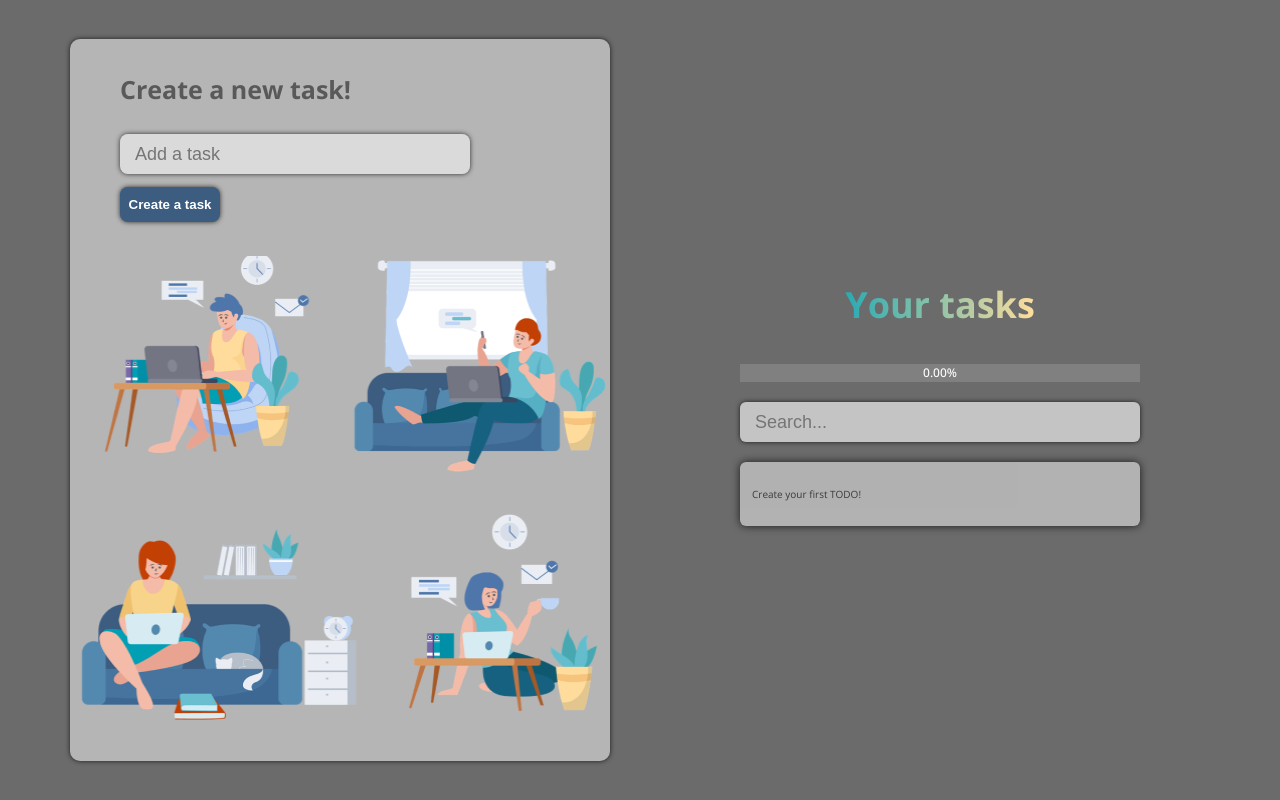
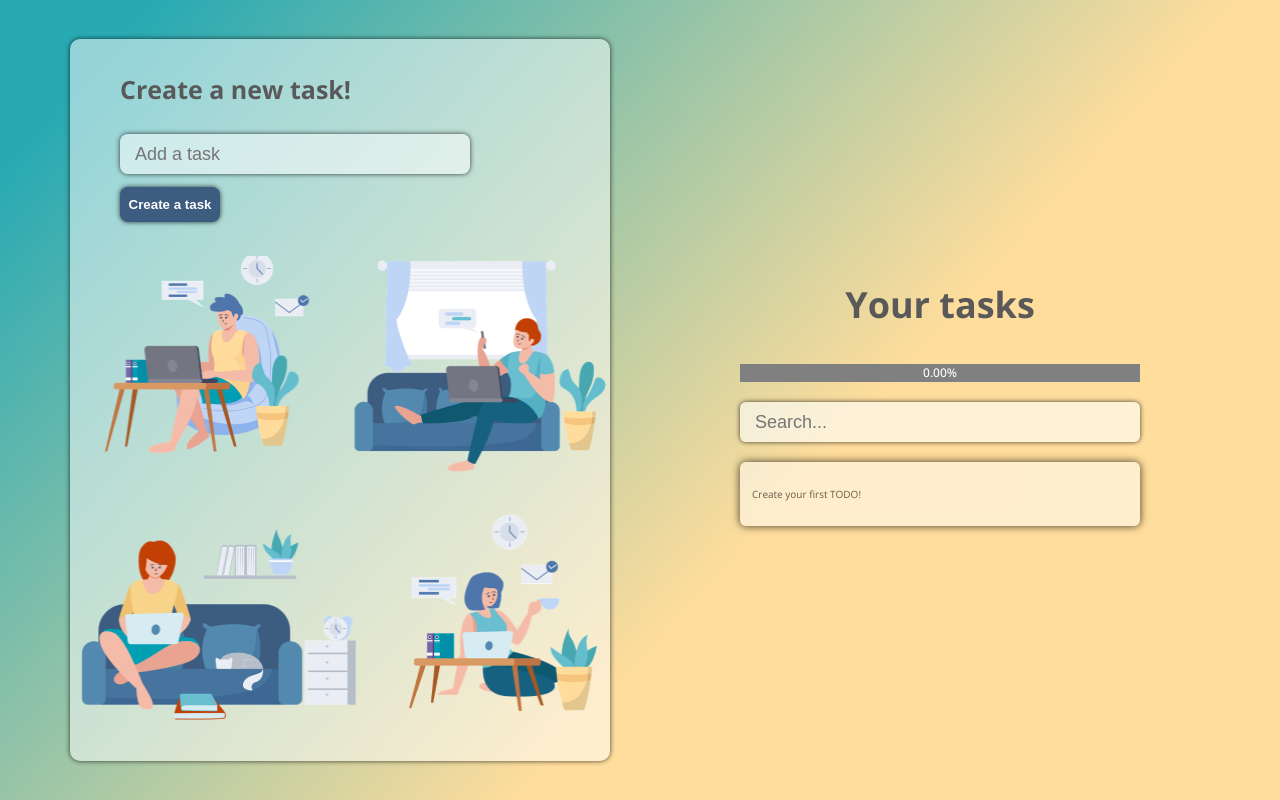
Before and after one commit to YuneidyC/todo-app, a React (Create React App) app: page / in a window 1280 px wide. Built offline with nearby package versions, Linux system fonts and the light colour scheme.

Commit message:
Change background-color to light-mode

```diff
--- a/src/index.css
+++ b/src/index.css
@@ -16,7 +16,7 @@
 }
 
 html {
-    background-color: #6b6b6b;
+    background: linear-gradient(132deg, rgba(41,170,179,1) 8%, rgba(255,221,156,1) 62%);
     font-size: 62.5%;
     font-family: 'Open Sans', sans-serif;
 }
--- a/src/styles/CreateTodoButton.css
+++ b/src/styles/CreateTodoButton.css
@@ -1,5 +1,5 @@
 .CreateTodoButton {
-    background-color: var(--yellow);
+    background-color: var(--blue);
     border-radius: 50%;
     position: fixed;
     bottom: 30px;
--- a/src/styles/TodoHeader.css
+++ b/src/styles/TodoHeader.css
@@ -23,7 +23,7 @@
     text-align: center;
     font-size: 3.6rem;
     font-weight: bold;
-    background: linear-gradient(90deg, var(--blue), var(--yellow));
+    background-color: var(--dark-grey);
     -webkit-background-clip: text;
     background-clip: text;
     -webkit-text-fill-color: transparent;
```
